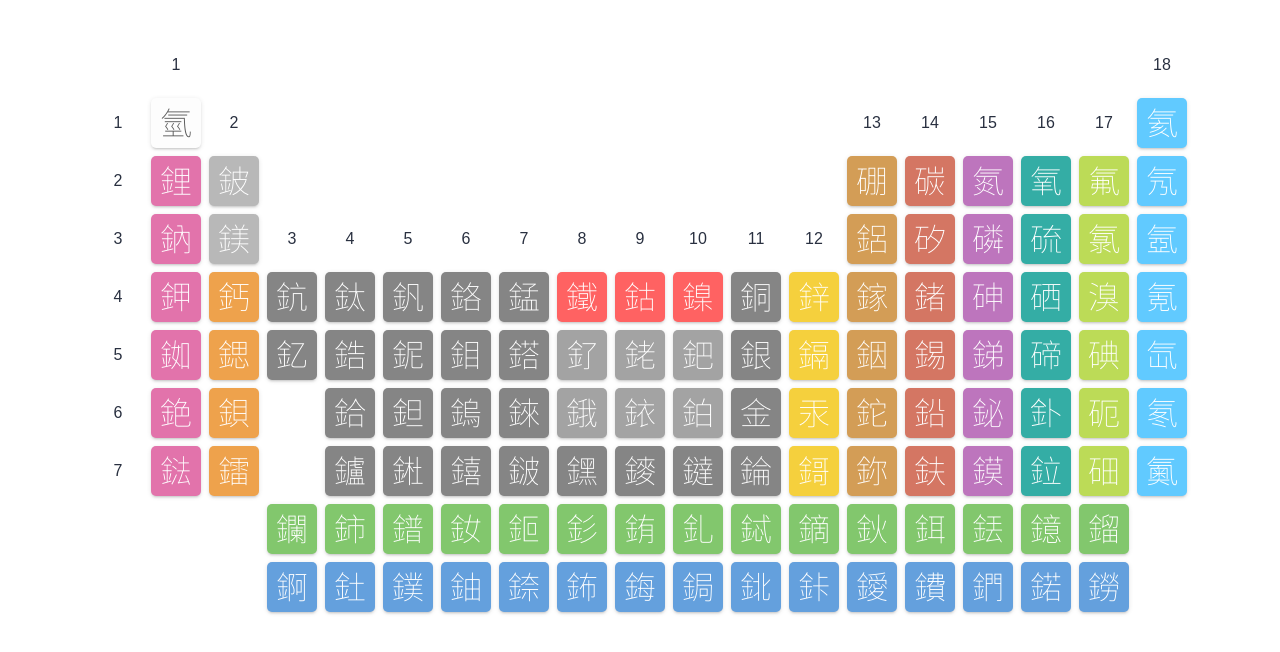
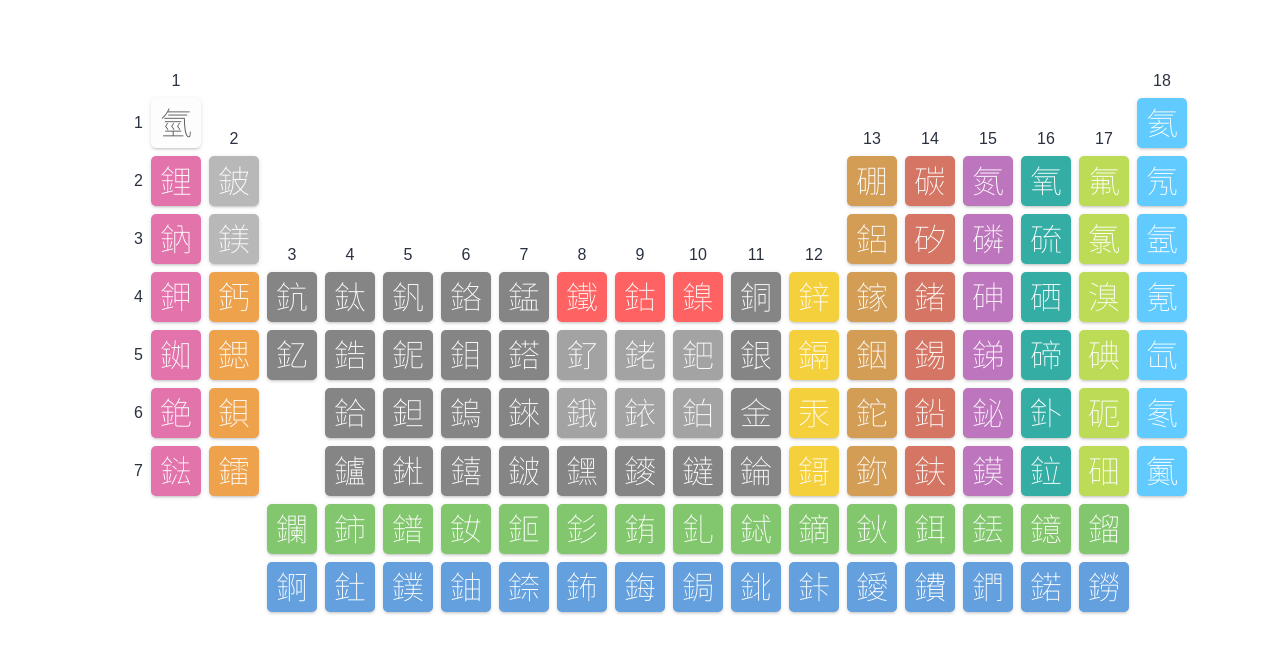
Before and after one commit to utf8sjis/next-periodic-table, a Next.js app: page / in a window 1280 px wide. Shown: the top 652 px of the page. Built offline with nearby package versions, Linux system fonts and the light colour scheme.

Commit message:
Change GuideCell to use type field and align text by type

```diff
--- a/app/lib/guide-data.ts
+++ b/app/lib/guide-data.ts
@@ -1,5 +1,5 @@
 export type GuideCell = {
-  key: string;
+  type: "period" | "group";
   display: string;
   style: {
     row: number;
@@ -8,32 +8,32 @@ export type GuideCell = {
 };
 
 export const periodGuideCells: GuideCell[] = [
-  { key: "period-1", display: "1", style: { row: 2, column: 1 } },
-  { key: "period-2", display: "2", style: { row: 3, column: 1 } },
-  { key: "period-3", display: "3", style: { row: 4, column: 1 } },
-  { key: "period-4", display: "4", style: { row: 5, column: 1 } },
-  { key: "period-5", display: "5", style: { row: 6, column: 1 } },
-  { key: "period-6", display: "6", style: { row: 7, column: 1 } },
-  { key: "period-7", display: "7", style: { row: 8, column: 1 } },
+  { type: "period", display: "1", style: { row: 2, column: 1 } },
+  { type: "period", display: "2", style: { row: 3, column: 1 } },
+  { type: "period", display: "3", style: { row: 4, column: 1 } },
+  { type: "period", display: "4", style: { row: 5, column: 1 } },
+  { type: "period", display: "5", style: { row: 6, column: 1 } },
+  { type: "period", display: "6", style: { row: 7, column: 1 } },
+  { type: "period", display: "7", style: { row: 8, column: 1 } },
 ];
 
 export const groupGuideCells: GuideCell[] = [
-  { key: "group-1", display: "1", style: { row: 1, column: 2 } },
-  { key: "group-2", display: "2", style: { row: 2, column: 3 } },
-  { key: "group-3", display: "3", style: { row: 4, column: 4 } },
-  { key: "group-4", display: "4", style: { row: 4, column: 5 } },
-  { key: "group-5", display: "5", style: { row: 4, column: 6 } },
-  { key: "group-6", display: "6", style: { row: 4, column: 7 } },
-  { key: "group-7", display: "7", style: { row: 4, column: 8 } },
-  { key: "group-8", display: "8", style: { row: 4, column: 9 } },
-  { key: "group-9", display: "9", style: { row: 4, column: 10 } },
-  { key: "group-10", display: "10", style: { row: 4, column: 11 } },
-  { key: "group-11", display: "11", style: { row: 4, column: 12 } },
-  { key: "group-12", display: "12", style: { row: 4, column: 13 } },
-  { key: "group-13", display: "13", style: { row: 2, column: 14 } },
-  { key: "group-14", display: "14", style: { row: 2, column: 15 } },
-  { key: "group-15", display: "15", style: { row: 2, column: 16 } },
-  { key: "group-16", display: "16", style: { row: 2, column: 17 } },
-  { key: "group-17", display: "17", style: { row: 2, column: 18 } },
-  { key: "group-18", display: "18", style: { row: 1, column: 19 } },
+  { type: "group", display: "1", style: { row: 1, column: 2 } },
+  { type: "group", display: "2", style: { row: 2, column: 3 } },
+  { type: "group", display: "3", style: { row: 4, column: 4 } },
+  { type: "group", display: "4", style: { row: 4, column: 5 } },
+  { type: "group", display: "5", style: { row: 4, column: 6 } },
+  { type: "group", display: "6", style: { row: 4, column: 7 } },
+  { type: "group", display: "7", style: { row: 4, column: 8 } },
+  { type: "group", display: "8", style: { row: 4, column: 9 } },
+  { type: "group", display: "9", style: { row: 4, column: 10 } },
+  { type: "group", display: "10", style: { row: 4, column: 11 } },
+  { type: "group", display: "11", style: { row: 4, column: 12 } },
+  { type: "group", display: "12", style: { row: 4, column: 13 } },
+  { type: "group", display: "13", style: { row: 2, column: 14 } },
+  { type: "group", display: "14", style: { row: 2, column: 15 } },
+  { type: "group", display: "15", style: { row: 2, column: 16 } },
+  { type: "group", display: "16", style: { row: 2, column: 17 } },
+  { type: "group", display: "17", style: { row: 2, column: 18 } },
+  { type: "group", display: "18", style: { row: 1, column: 19 } },
 ];
--- a/app/ui/guide-cell/index.tsx
+++ b/app/ui/guide-cell/index.tsx
@@ -9,9 +9,12 @@ interface GuideCellProps {
   cell: GuideCell;
 }
 
-export default function GuideCell({ cell: { display, style } }: GuideCellProps) {
+export default function GuideCell({ cell }: GuideCellProps) {
+  const { type, display, style } = cell;
+
   const classes = clsx(
     styles.base,
+    type === "period" ? styles.period : styles.group,
     gridRow[`start${style.row}`],
     gridColumn[`start${style.column}`]
   );
--- a/app/ui/guide-cell/styles.module.css
+++ b/app/ui/guide-cell/styles.module.css
@@ -4,3 +4,11 @@
   align-items: center;
   color: var(--foreground);
 }
+
+.period {
+  justify-content: flex-end;
+}
+
+.group {
+  align-items: flex-end;
+}
--- a/app/ui/periodic-table/index.tsx
+++ b/app/ui/periodic-table/index.tsx
@@ -8,10 +8,10 @@ export default function PeriodicTable() {
   return (
     <div className={styles.base}>
       {periodGuideCells.map(cell => (
-        <GuideCell key={cell.key} cell={cell} />
+        <GuideCell key={`${cell.type}-${cell.display}`} cell={cell} />
       ))}
       {groupGuideCells.map(cell => (
-        <GuideCell key={cell.key} cell={cell} />
+        <GuideCell key={`${cell.type}-${cell.display}`} cell={cell} />
       ))}
       {elementsData.map(element => (
         <ElementCell key={element.number} element={element} />
```
